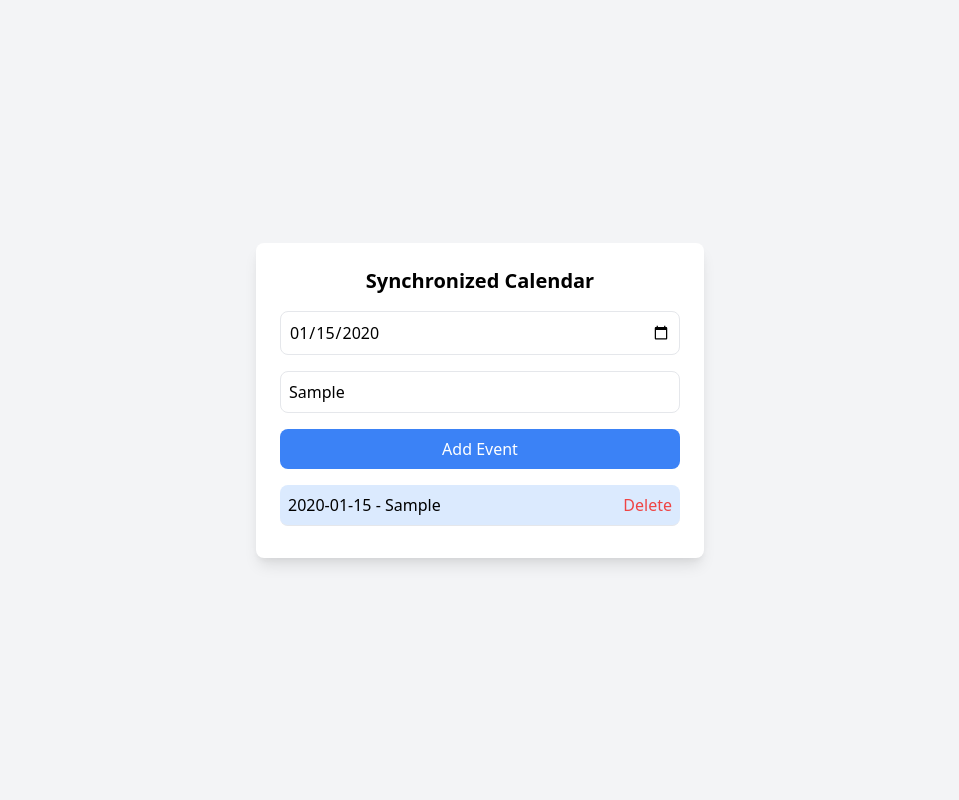
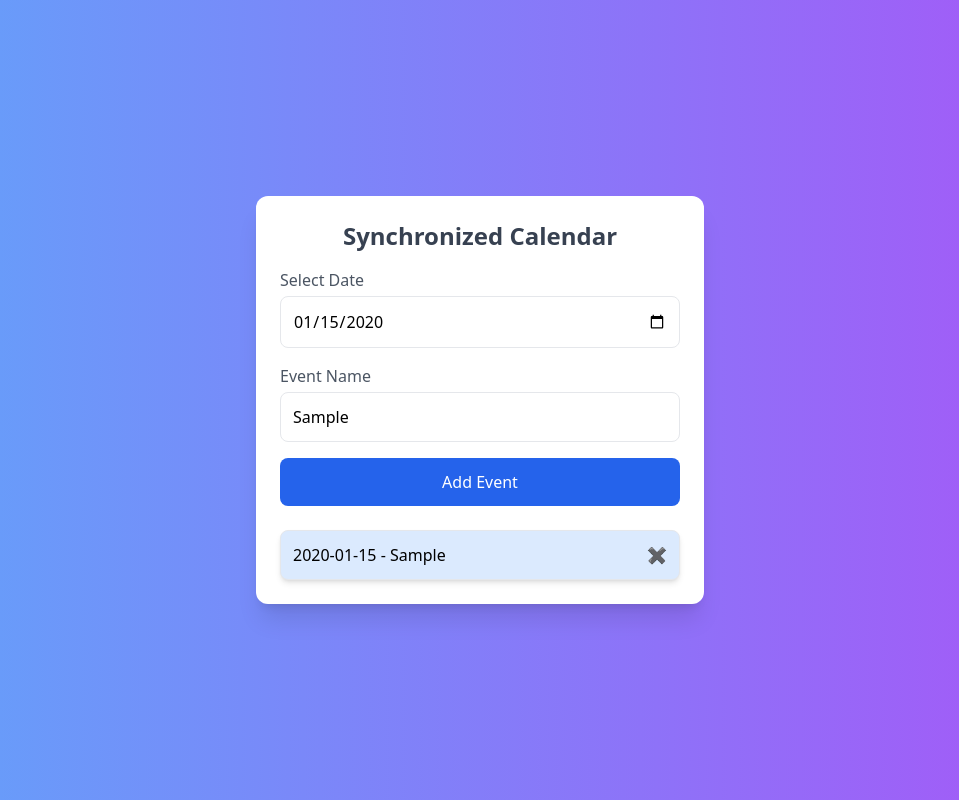
Before and after one commit to hrudaya1218/Synchronised-Calendar, a plain HTML site: page index.html in a window 1280 px wide. Both pictures are taken after typing "2020-01-15", "Sample" into the empty fields and a click on the button "Add Event". Shown: the whole page, without its empty margins (160-1119 px from the left). Drawn offline with nearby package versions, Linux system fonts and the light colour scheme.

Commit message:
Update index.html

```diff
--- a/index.html
+++ b/index.html
@@ -3,20 +3,30 @@
 <head>
     <meta charset="UTF-8">
     <meta name="viewport" content="width=device-width, initial-scale=1.0">
-    <title> Desktop Calendar</title>
-    <link href="https://cdn.jsdelivr.net/npm/tailwindcss@2.2.19/dist/tailwind.min.css" rel="stylesheet">
+    <title>Desktop Calendar</title>
+    <script src="https://cdn.tailwindcss.com"></script>
 </head>
-<body class="bg-gray-100 min-h-screen flex items-center justify-center">
-<div class="bg-white shadow-lg rounded-lg p-6 w-full max-w-md">
-    <h1 class="text-xl font-bold text-center mb-4">Synchronized Calendar</h1>
+<body class="bg-gradient-to-r from-blue-400 to-purple-500 min-h-screen flex items-center justify-center">
+
+<div class="bg-white shadow-xl rounded-xl p-6 w-full max-w-md">
+    <h1 class="text-2xl font-bold text-center text-gray-700 mb-4">Synchronized Calendar</h1>
+
     <div class="mb-4">
-        <input type="date" id="eventDate" class="w-full p-2 border rounded-lg" />
+        <label for="eventDate" class="text-gray-600 font-medium">Select Date</label>
+        <input type="date" id="eventDate" class="w-full p-3 border rounded-lg focus:ring-2 focus:ring-blue-400 outline-none mt-1" />
     </div>
+
     <div class="mb-4">
-        <input type="text" id="eventName" placeholder="Event Name" class="w-full p-2 border rounded-lg" />
+        <label for="eventName" class="text-gray-600 font-medium">Event Name</label>
+        <input type="text" id="eventName" placeholder="Enter event name"
+               class="w-full p-3 border rounded-lg focus:ring-2 focus:ring-blue-400 outline-none mt-1" />
     </div>
-    <button id="addEvent" class="bg-blue-500 text-white p-2 rounded-lg w-full hover:bg-blue-600">Add Event</button>
-    <ul id="eventList" class="mt-4"></ul>
+
+    <button id="addEvent" class="bg-blue-600 text-white p-3 rounded-lg w-full hover:bg-blue-700 transition duration-300">
+        Add Event
+    </button>
+
+    <ul id="eventList" class="mt-6 space-y-2"></ul>
 </div>
 
 <script>
@@ -38,12 +48,12 @@
         if (date && name) {
             const list = document.getElementById("eventList");
             const listItem = document.createElement("li");
-            listItem.className = "p-2 border-b flex justify-between items-center bg-blue-100 rounded-lg mb-2";
+            listItem.className = "p-3 border flex justify-between items-center bg-blue-100 rounded-lg shadow-md hover:bg-blue-200 transition duration-300";
             listItem.textContent = `${date} - ${name}`;
 
             const deleteBtn = document.createElement("button");
-            deleteBtn.textContent = "Delete";
-            deleteBtn.className = "text-red-500 hover:underline ml-2";
+            deleteBtn.textContent = "✖";
+            deleteBtn.className = "text-red-600 hover:text-red-800 transition duration-300 ml-4 font-bold";
             deleteBtn.onclick = () => {
                 listItem.remove();
                 saveEvents();
@@ -75,7 +85,7 @@
     function saveEvents() {
         const events = [];
         document.querySelectorAll("#eventList li").forEach(item => {
-            events.push(item.textContent.replace("Delete", "").trim());
+            events.push(item.textContent.replace("✖", "").trim());
         });
         localStorage.setItem("events", JSON.stringify(events));
     }
@@ -85,12 +95,12 @@
         const list = document.getElementById("eventList");
         events.forEach(event => {
             const listItem = document.createElement("li");
-            listItem.className = "p-2 border-b flex justify-between items-center bg-blue-100 rounded-lg mb-2";
+            listItem.className = "p-3 border flex justify-between items-center bg-blue-100 rounded-lg shadow-md hover:bg-blue-200 transition duration-300";
             listItem.textContent = event;
 
             const deleteBtn = document.createElement("button");
-            deleteBtn.textContent = "Delete";
-            deleteBtn.className = "text-red-500 hover:underline ml-2";
+            deleteBtn.textContent = "✖";
+            deleteBtn.className = "text-red-600 hover:text-red-800 transition duration-300 ml-4 font-bold";
             deleteBtn.onclick = () => {
                 listItem.remove();
                 saveEvents();
```
